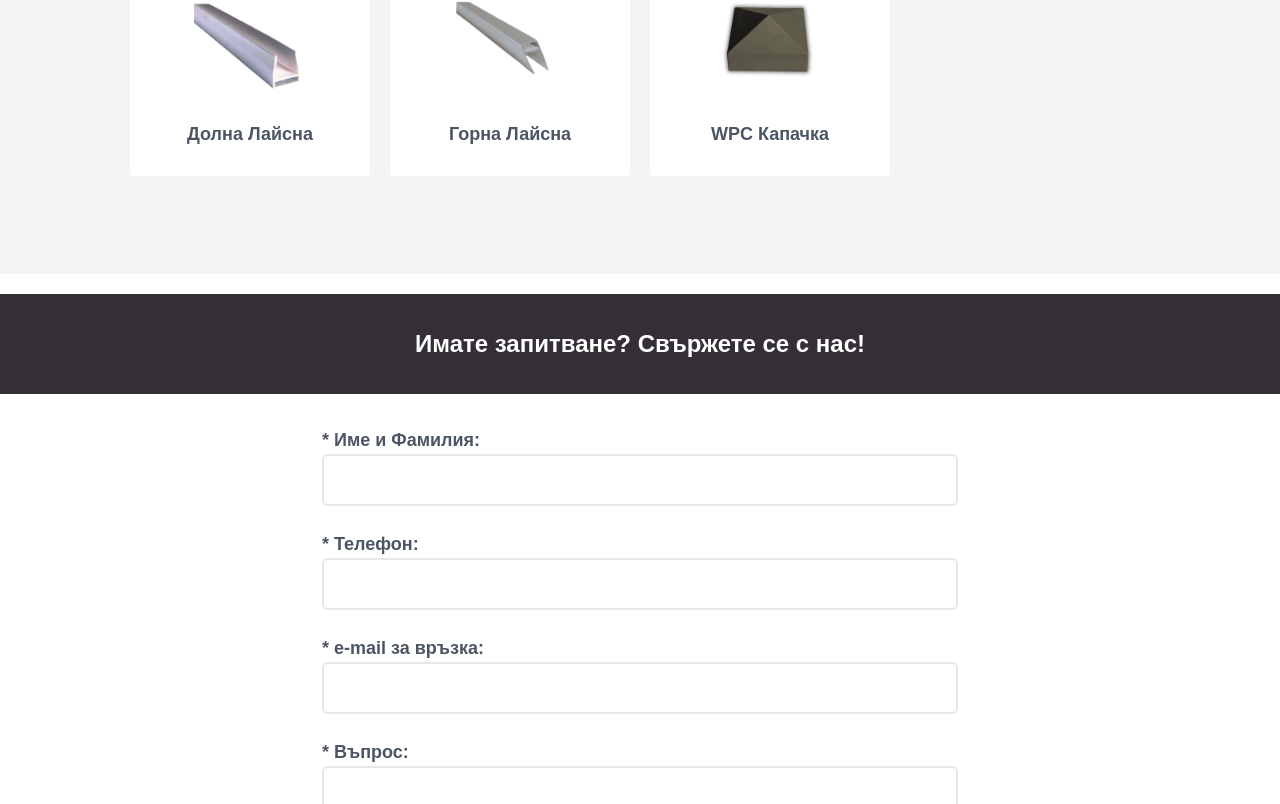
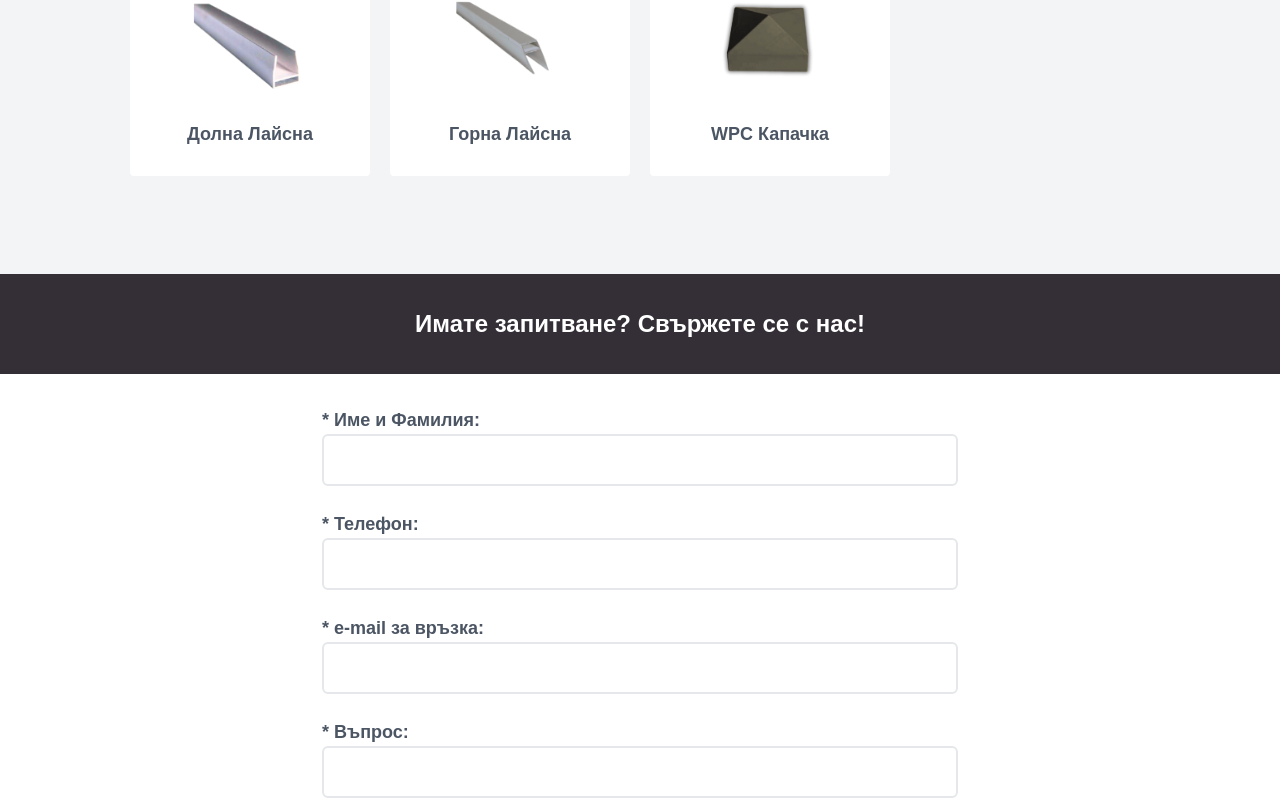
Before and after one commit to IvailoAtsv/alcona-solutions, a React (Create React App) app: page / in a window 1280 px wide. Shown: the part 1973-2777 px from the top of the page. Built offline with nearby package versions, Linux system fonts and the light colour scheme; no server answers.

Commit message:
fix:responsive

```diff
--- a/src/components/Catalog.js
+++ b/src/components/Catalog.js
@@ -69,7 +69,7 @@ export const Catalog = ({
 
 const ItemList = ({ setPanoOpen, setCarousel }) => {
   return (
-    <section className="w-[90%] sm:p-16 justify-start items-start grid grid-flow-row my-4 lg:grid-cols-4 md:grid-cols-3 grid-cols-2 grid-rows-auto gap-4 max-w-[1400px] h-full ">
+    <section className="w-[90%] sm:p-16 justify-start items-start grid grid-flow-row my-4 lg:grid-cols-4 md:grid-cols-3 grid-cols-2 grid-rows-auto gap-4 max-w-[1400px] ">
       <Card img={image} title={"Пано"} onClick={() => setPanoOpen(true)} />
       <Card
         img={pic3}
--- a/src/components/Contact.js
+++ b/src/components/Contact.js
@@ -104,9 +104,7 @@ export const Contact = () => {
   return (
     <div
       id="contact"
-      className={`w-[100%] pt-5 text-gray-600 ${
-        sent ? "h-auto" : "min-h-[40vh]"
-      } flex-col flex justify-center items-center`}
+      className={`w-[100%] text-gray-600 h-auto flex-col flex justify-center items-center`}
     >
       {sent ? (
         <h1 className="text-3xl text-gray-600 font-semibold">
@@ -119,7 +117,7 @@ export const Contact = () => {
           </span>
           <form
             id="form"
-            className="max-w-[700px] w-[100%] p-4 sm:px-8 bg-white backdrop-blur-md justify-center items-center flex flex-col min-h-[60vh]"
+            className="max-w-[700px] w-[100%] p-4 sm:px-8 bg-white backdrop-blur-md justify-center items-center flex flex-col min-h-min"
           >
             <label className={isNameValid ? labelStyle : labelErrorStyle}>
               * Име и Фамилия:{" "}
--- a/src/components/Hero.js
+++ b/src/components/Hero.js
@@ -18,9 +18,9 @@ const Hero = () => {
       <img
         src={hero3}
         alt="hero"
-        className="absolute w-full object-right max-w-[1920px] ml-auto h-full object-cover"
+        className="absolute w-full object-right max-w-[2560px] ml-auto h-full object-cover"
       />
-      <span className="absolute w-full max-w-[1920px] h-full bg-black1 opacity-50"></span>
+      <span className="absolute w-full max-w-[2560px] h-full bg-black1 opacity-50"></span>
       <section className="w-[90%] text-left max-w-[1400px] z-10 text-white h-full flex flex-col justify-center items-start gap-5">
         <h1 className="text-h2clamp leading-tight font-bold">
           Вдъхновяващи <span className="text-orange-400">решения</span> за вашия
```
